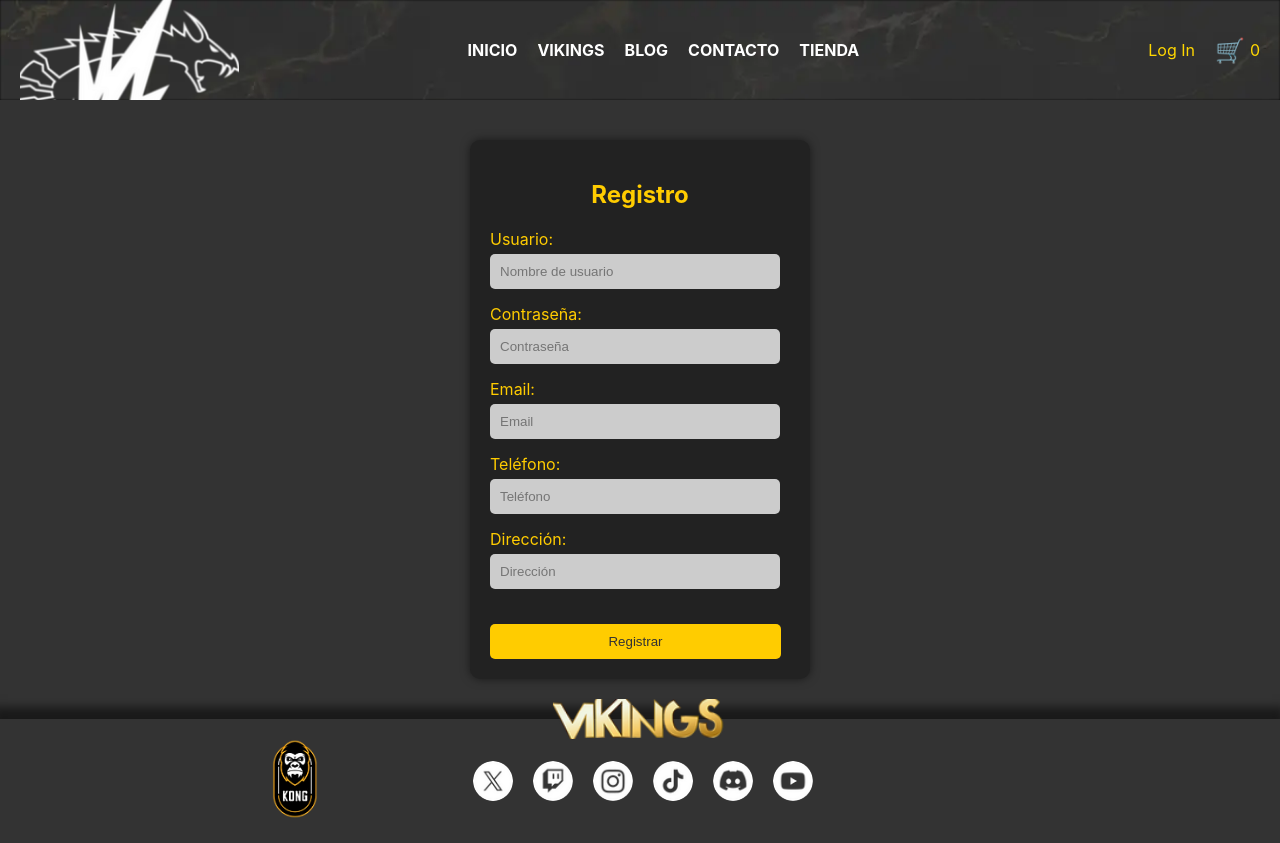
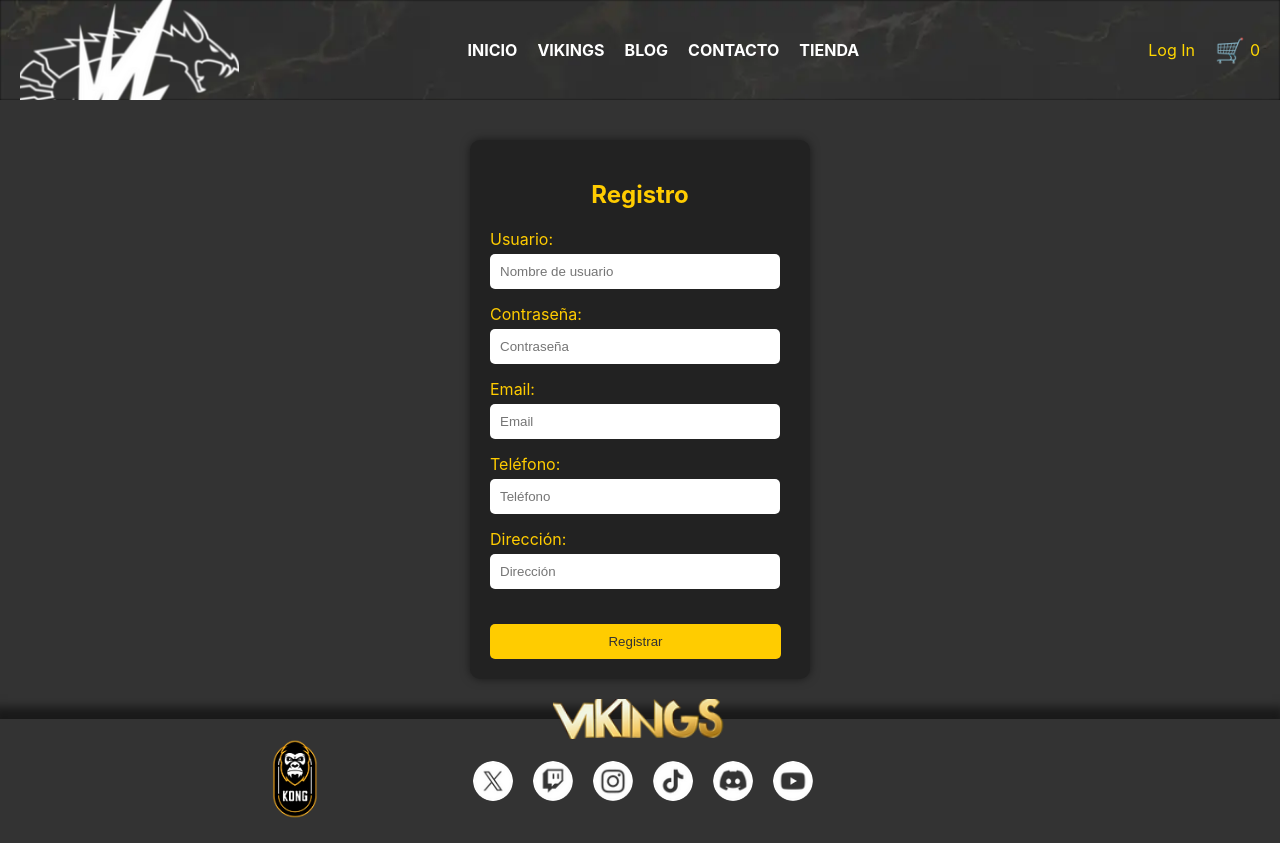
Before and after one commit to rupi014/vikings-frontend, a React (Create React App) app: page /registro in a window 1280 px wide. Built offline with nearby package versions, Linux system fonts and the light colour scheme.

Commit message:
regiter and login styles matched

```diff
--- a/src/pages/page-styles/registro.css
+++ b/src/pages/page-styles/registro.css
@@ -34,7 +34,7 @@
     margin-bottom: 15px;
     border: none;
     border-radius: 5px;
-    background-color: #ccc;
+    background-color: white;
   }
 
   .registro-form button {
```
